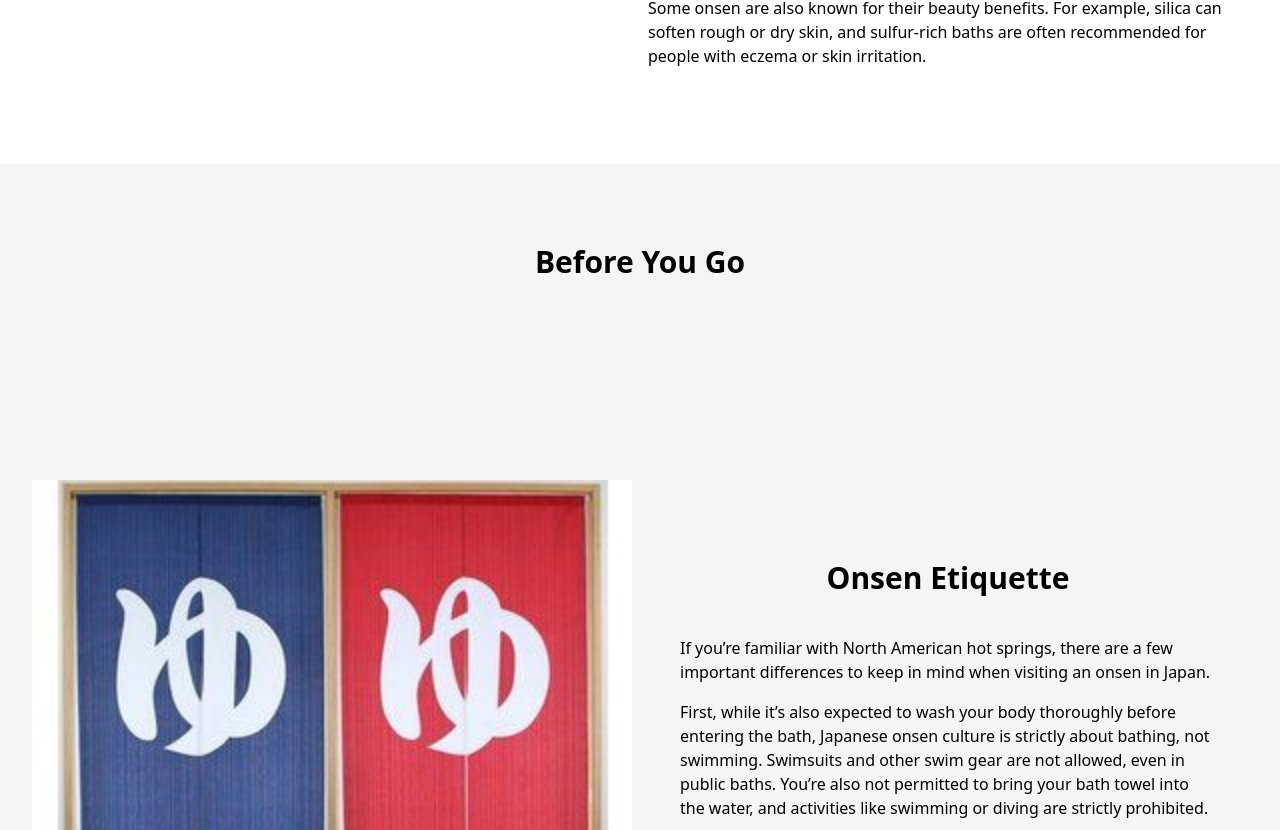
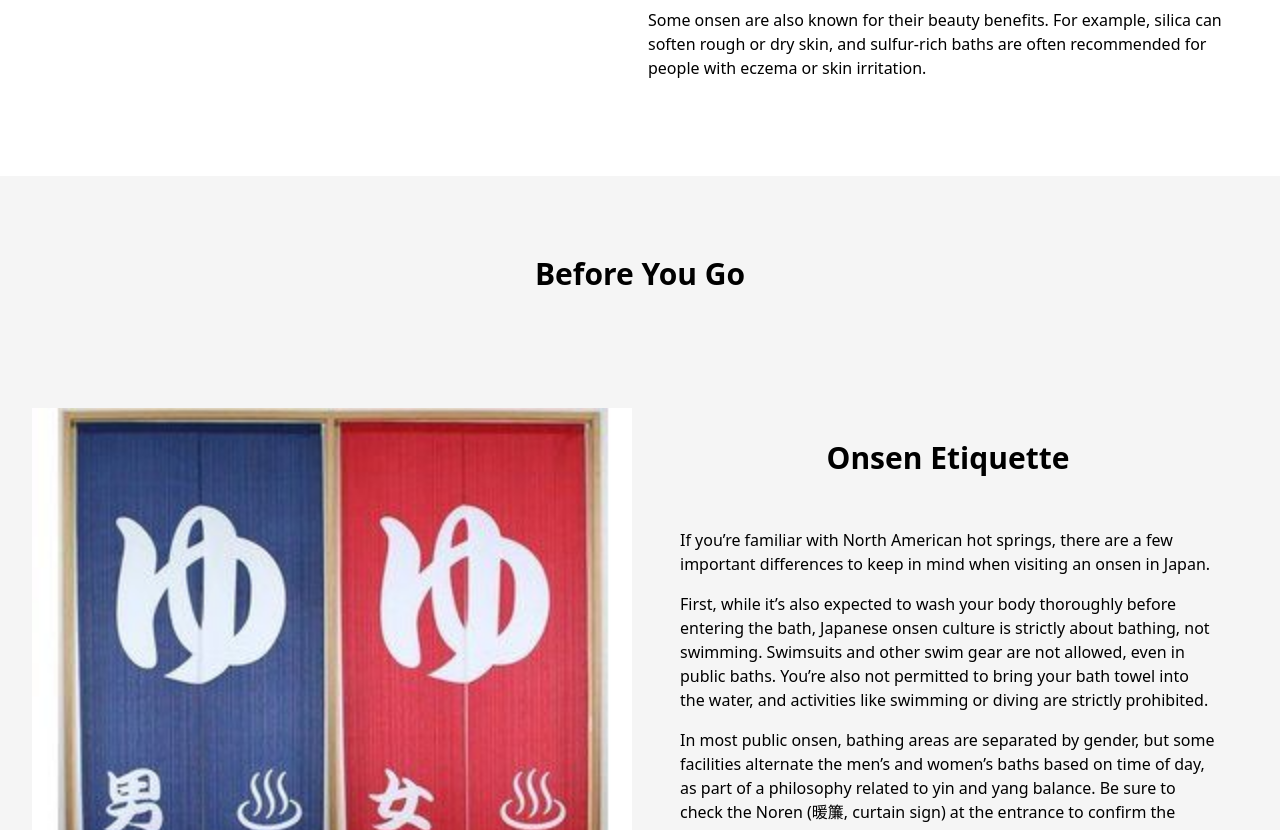
Before and after one commit to elriot/JapanOnsenTour, a React (Vite) app in the folder japan-onsen-tour/: page / in a window 1280 px wide. Shown: the part 1210-2040 px from the top of the page. Built offline with nearby package versions, Linux system fonts and the light colour scheme.

Commit message:
Updated some properties

```diff
--- a/japan-onsen-tour/src/components/Heading2.jsx
+++ b/japan-onsen-tour/src/components/Heading2.jsx
@@ -1,7 +1,7 @@
 function Heading2({children, className = "", center="false"}){
 	const extraClass = center === "true" ? "text-center" : ""
 	return (
-		<h2 className={`text-3xl font-bold mb-10 ${className} ${extraClass}`}>
+		<h2 className={`text-3xl font-bold mb-13 ${className} ${extraClass}`}>
 			{children}
 		</h2>
 	);
--- a/japan-onsen-tour/src/components/Section.jsx
+++ b/japan-onsen-tour/src/components/Section.jsx
@@ -1,6 +1,9 @@
-function Section({children, className=""}){
+function Section({children, className="", paddingTop = "true", paddingBottom = "true"}){
+	// const topPadding = paddingTop === "true" ? "pt-20" : "";
+	const topPadding = paddingTop === "true" ? "pt-20" : "";
+	const bottomPadding = paddingBottom === "true" ? "pb-20" : "";
 	return (
-		<section className={`p-8 pt-20 pb-20 ${className}`}>
+		<section className={`p-8 ${bottomPadding} ${topPadding} ${className}`}>
 			{children}
 		</section>
 	);
--- a/japan-onsen-tour/src/pages/BeforeYouGo.jsx
+++ b/japan-onsen-tour/src/pages/BeforeYouGo.jsx
@@ -3,7 +3,7 @@ import Section from "../components/Section";
 
 function BeforeYouGo({className=""}){
 	return (
-		<Section className={className}>
+		<Section className={className} paddingBottom="false">
 			<Heading2 center="true">Before You Go</Heading2>
 		</Section>
 	);
--- a/japan-onsen-tour/src/pages/Etiquette.jsx
+++ b/japan-onsen-tour/src/pages/Etiquette.jsx
@@ -8,11 +8,11 @@ import noren from "../images/noren.jpg";
 function Etiquette({className=""}){
 
 	return (
-		<Section className={className}>
+		<Section className={className} paddingTop="false">
 			<ResponsiveRow>
 				<ResponsiveRowImage src={noren} alt="Noren sign" className="object-contain"/>
 				<ResponsiveRowText>
-					<Section>
+					<Section paddingTop="false">
 						<Heading2 className="text-center">Onsen Etiquette</Heading2>
 						<p className="mb-4">
 							If you’re familiar with North American hot springs, there are a few important differences to keep in mind when visiting an onsen in Japan.
```
